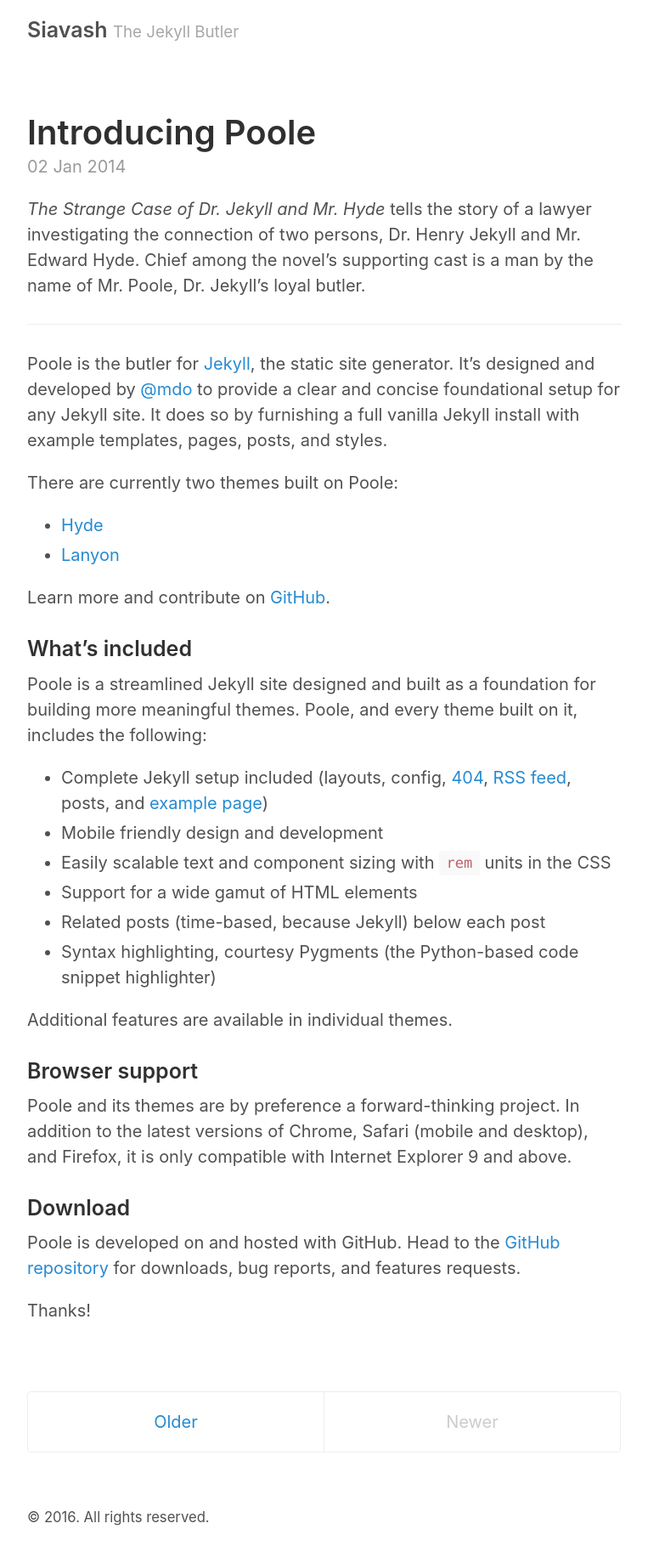
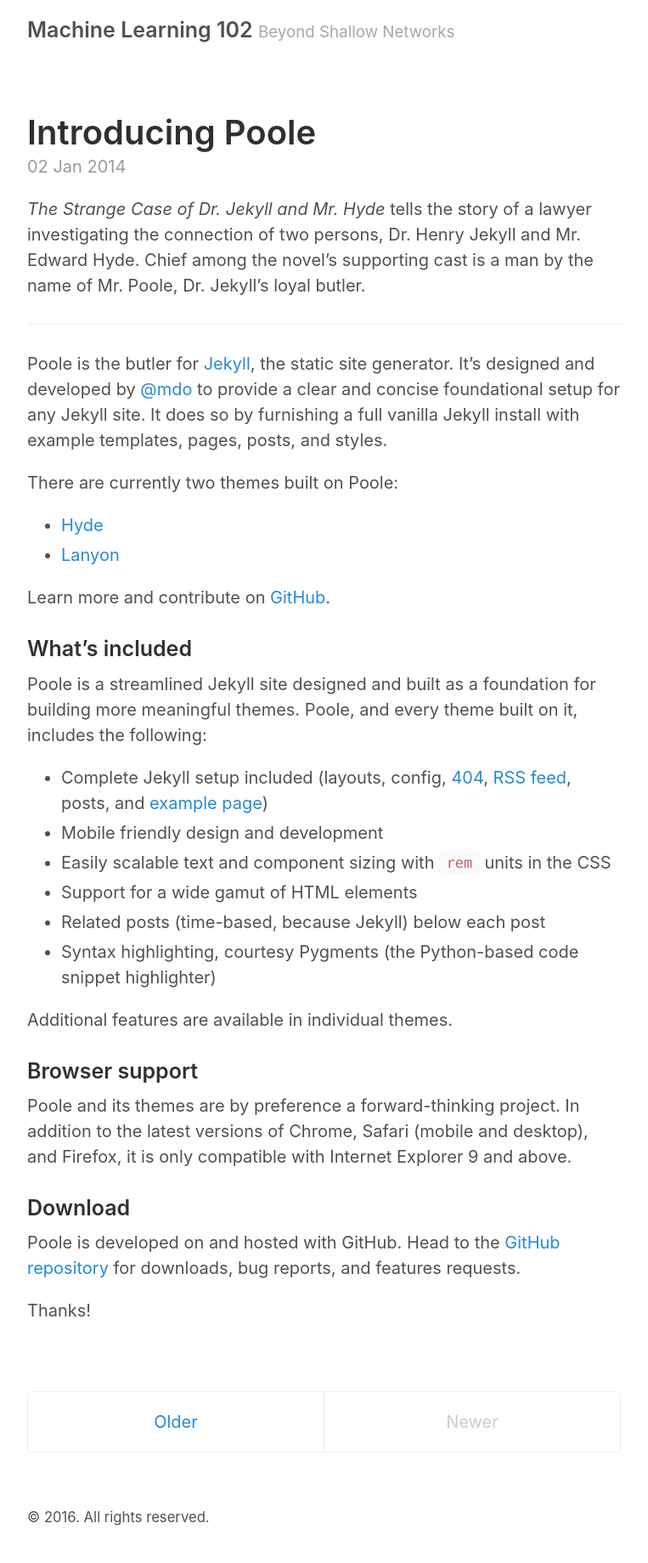
Before and after one commit to siavashk/siavashk.github.io, a Jekyll site: the page built from index.html, in a window 1280 px wide. Shown: the whole page at 85% size, without its empty margins (258-1021 px from the left). Built offline with Jekyll 4.4.1, drawn with Linux system fonts in a browser that asks for light colours; the list of posts is cut into pages by our own code.

Commit message:
Trying to change the bloody title

```diff
--- a/_config.yml
+++ b/_config.yml
@@ -2,8 +2,8 @@
 permalink:           pretty
 
 # Setup
-title:               Siavash
-tagline:             The Jekyll Butler
+title:               Machine Learning 102
+tagline:             Beyond Shallow Networks
 url:                 http://getpoole.com
 paginate:            1
 baseurl:             ""
@@ -17,9 +17,9 @@
 
 # About/contact
 author:
-  name:              Mark Otto
-  url:               https://twitter.com/mdo
-  email:             markdotto@gmail.com
+  name:              Siavash Khallaghi
+  url:               https://twitter.com/khallagh65
+  email:             khallagh65@gmail.com
 
 # Custom vars
 version:             2.0.0
```
